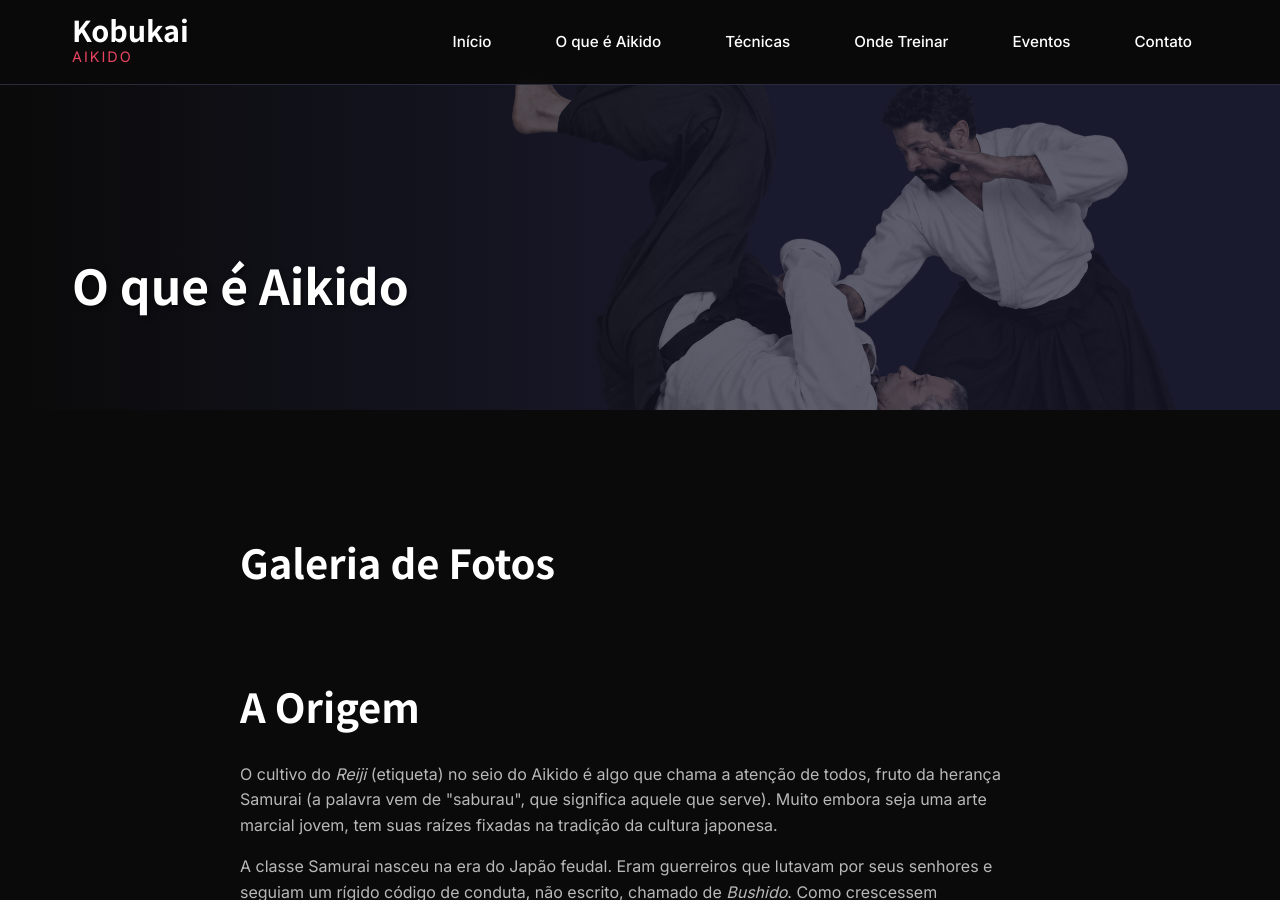
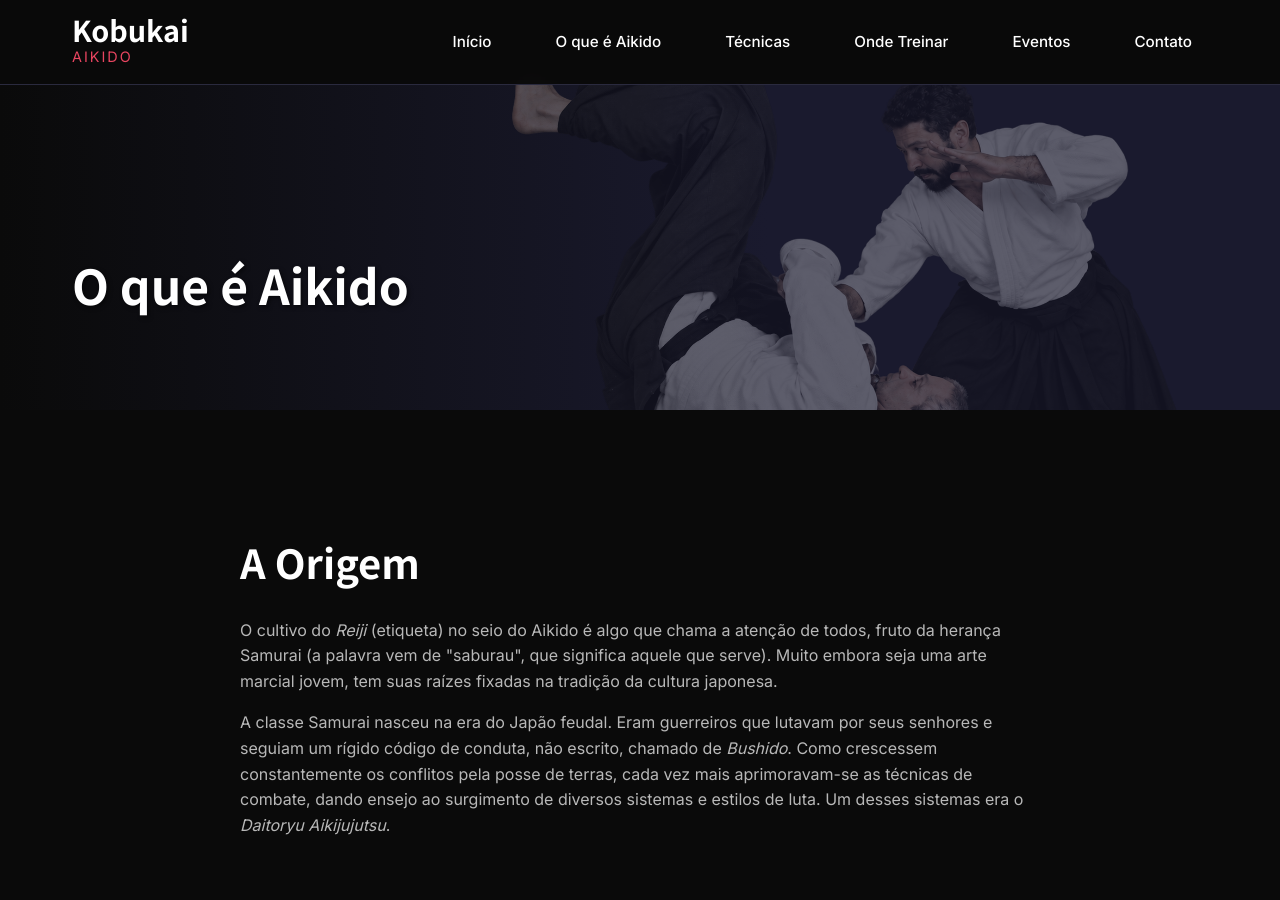
Before and after one commit to paulodiovani/kobukai-aikido, a Jekyll site: the page built from pages/aikido.md, in a window 1280 px wide and 900 px high. Built offline with Jekyll 4.4.1, drawn with Linux system fonts in a browser that asks for light colours.

Commit message:
Remove gallery section from aikido page

```diff
--- a/pages/aikido.md
+++ b/pages/aikido.md
@@ -3,19 +3,6 @@ layout: page
 title: "O que é Aikido"
 permalink: /aikido/
 ---
-
-<h2>Galeria de Fotos</h2>
-
-<div class="gallery-grid">
-    <!-- Galeria de fotos do Aikido -->
-    <!-- Adicione suas fotos aqui.
-         Exemplo:
-         <div class="gallery-item">
-           <img src="/assets/images/foto1.jpg" alt="Descrição da foto">
-           <p class="gallery-caption">Legenda da foto</p>
-         </div>
-    -->
-</div>
 
 <h2>A Origem</h2>
 
```
